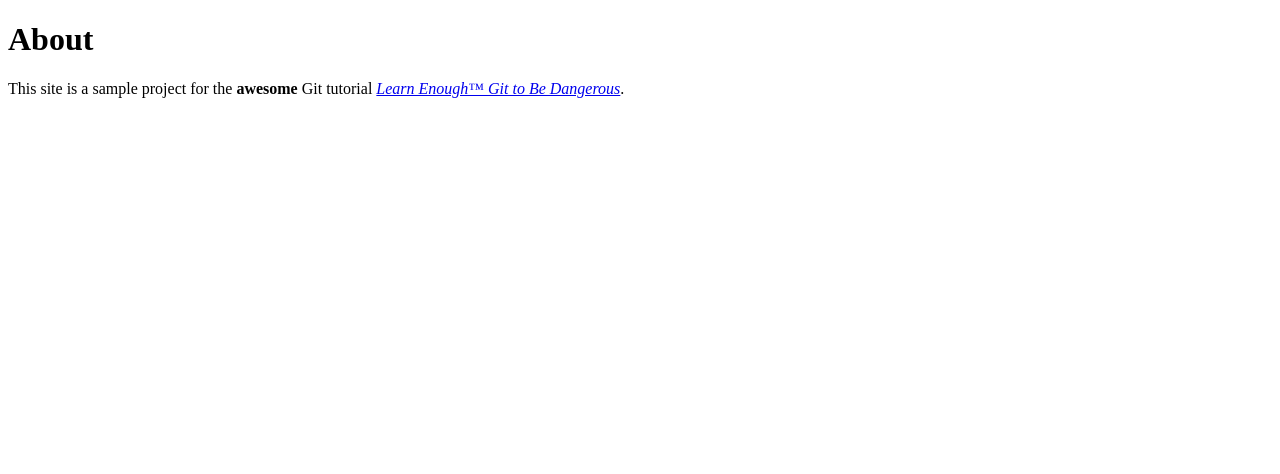
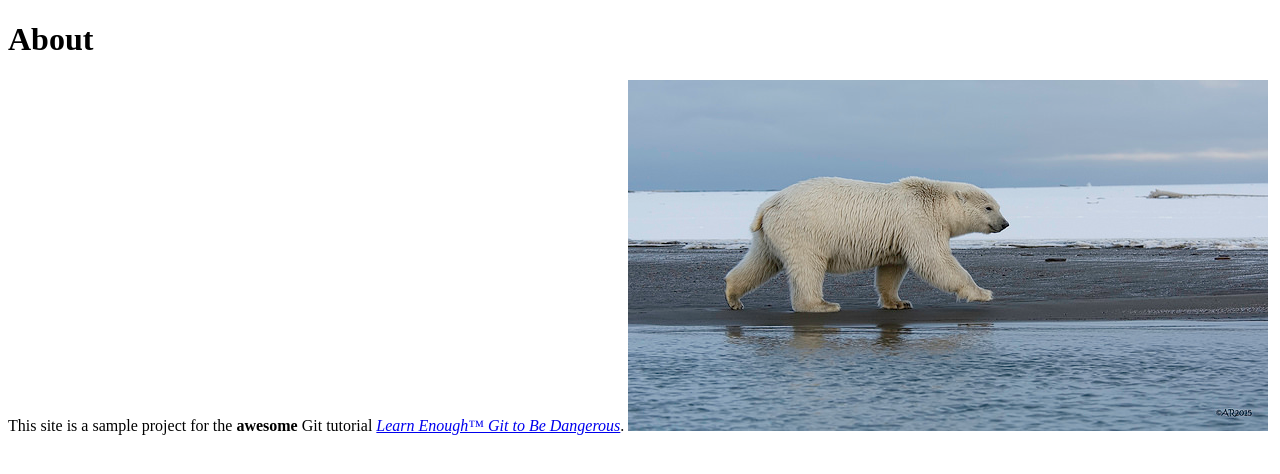
Before and after one commit to JoyInChaos810/website, a plain HTML site: page about.html in a window 1280 px wide. Drawn offline with Linux system fonts and the light colour scheme.

Commit message:
Add an image

```diff
--- a/about.html
+++ b/about.html
@@ -8,6 +8,7 @@
         <p>
             This site is a sample project for the <strong>awesome</strong> Git
             tutorial <a href="http://learnenough.com/git-tutorial"><em>Learn Enough™ Git to Be Dangerous</em></a>.
+        <img src="images/polar_bear.jpg" alt="Polar bear">
         </p>
     </body>
 </html>
```
Also changed, not shown: images/polar_bear.jpg (added).
